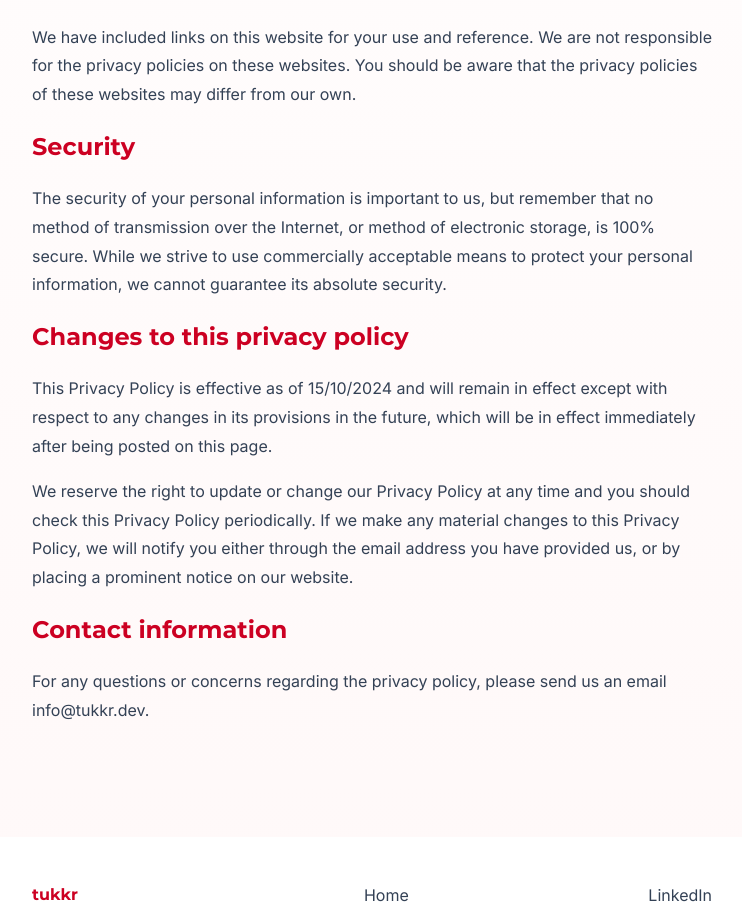
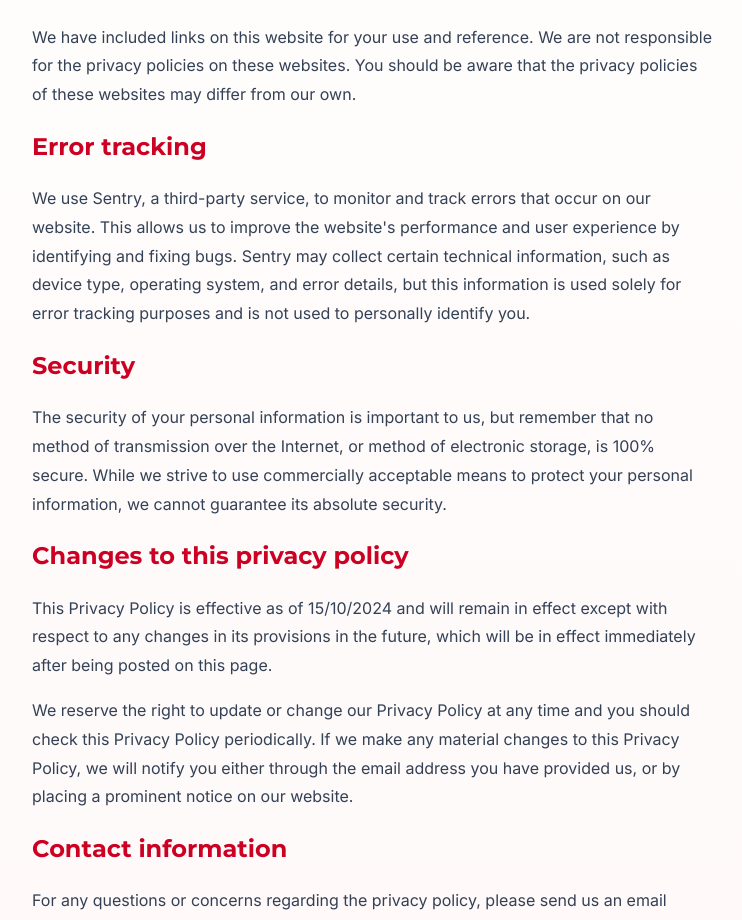
Before and after one commit to JeffreyTheTukkr/tukkr.dev, a SvelteKit app: page /privacy-policy in a window 1280 px wide. Shown: the part 903-1823 px from the top of the page, without its empty margins (268-1010 px from the left). Built offline with nearby package versions, Linux system fonts and the light colour scheme; no server answers.

Commit message:
add sentry content

```diff
--- a/src/routes/privacy-policy/+page.svelte
+++ b/src/routes/privacy-policy/+page.svelte
@@ -40,6 +40,13 @@
         policies of these websites may differ from our own.
     </p>
 
+    <h2>Error tracking</h2>
+    <p>
+        We use Sentry, a third-party service, to monitor and track errors that occur on our website. This allows us to improve the website's performance and user experience by
+        identifying and fixing bugs. Sentry may collect certain technical information, such as device type, operating system, and error details, but this information is used solely
+        for error tracking purposes and is not used to personally identify you.
+    </p>
+
     <h2>Security</h2>
     <p>
         The security of your personal information is important to us, but remember that no method of transmission over the Internet, or method of electronic storage, is 100%
```
